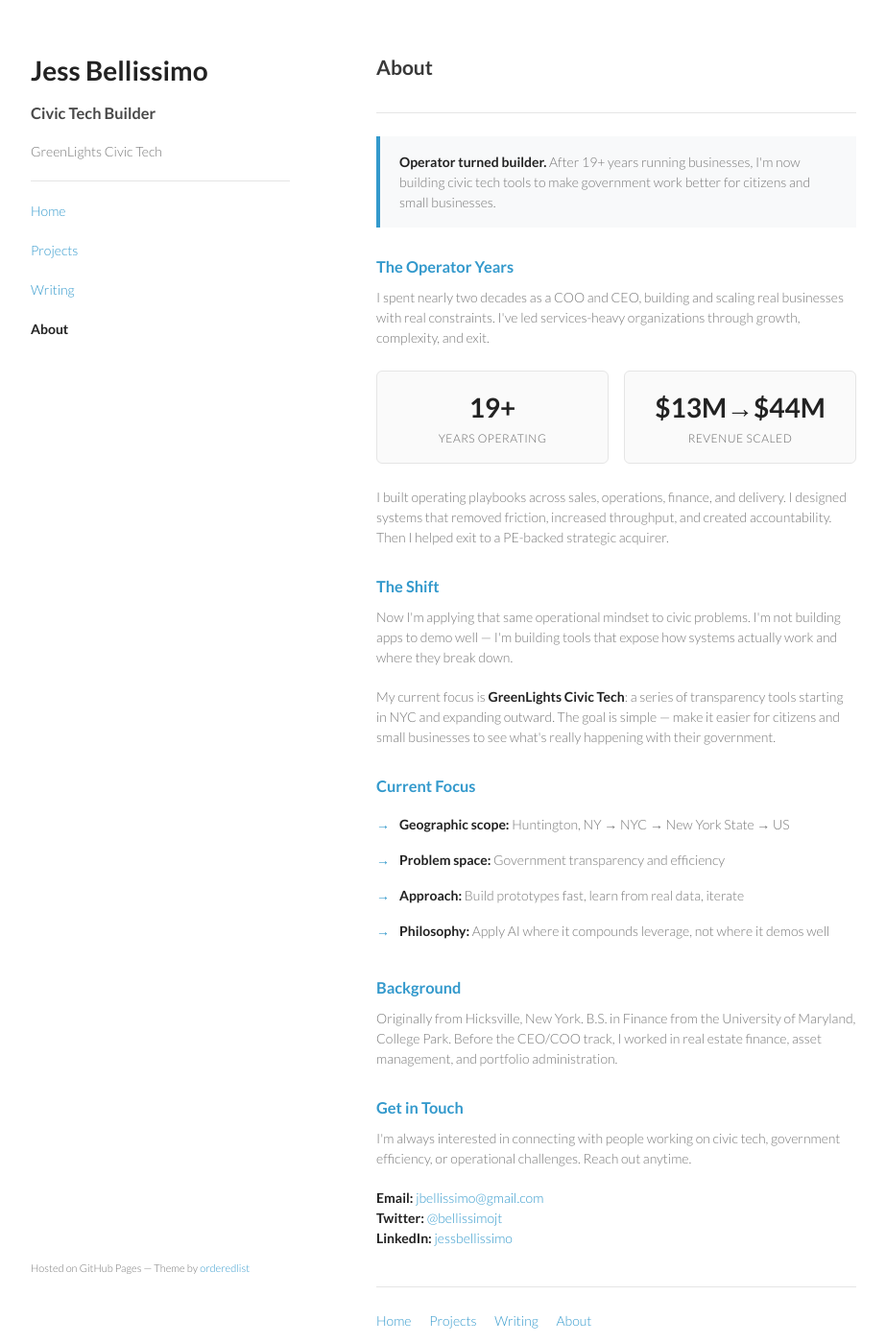
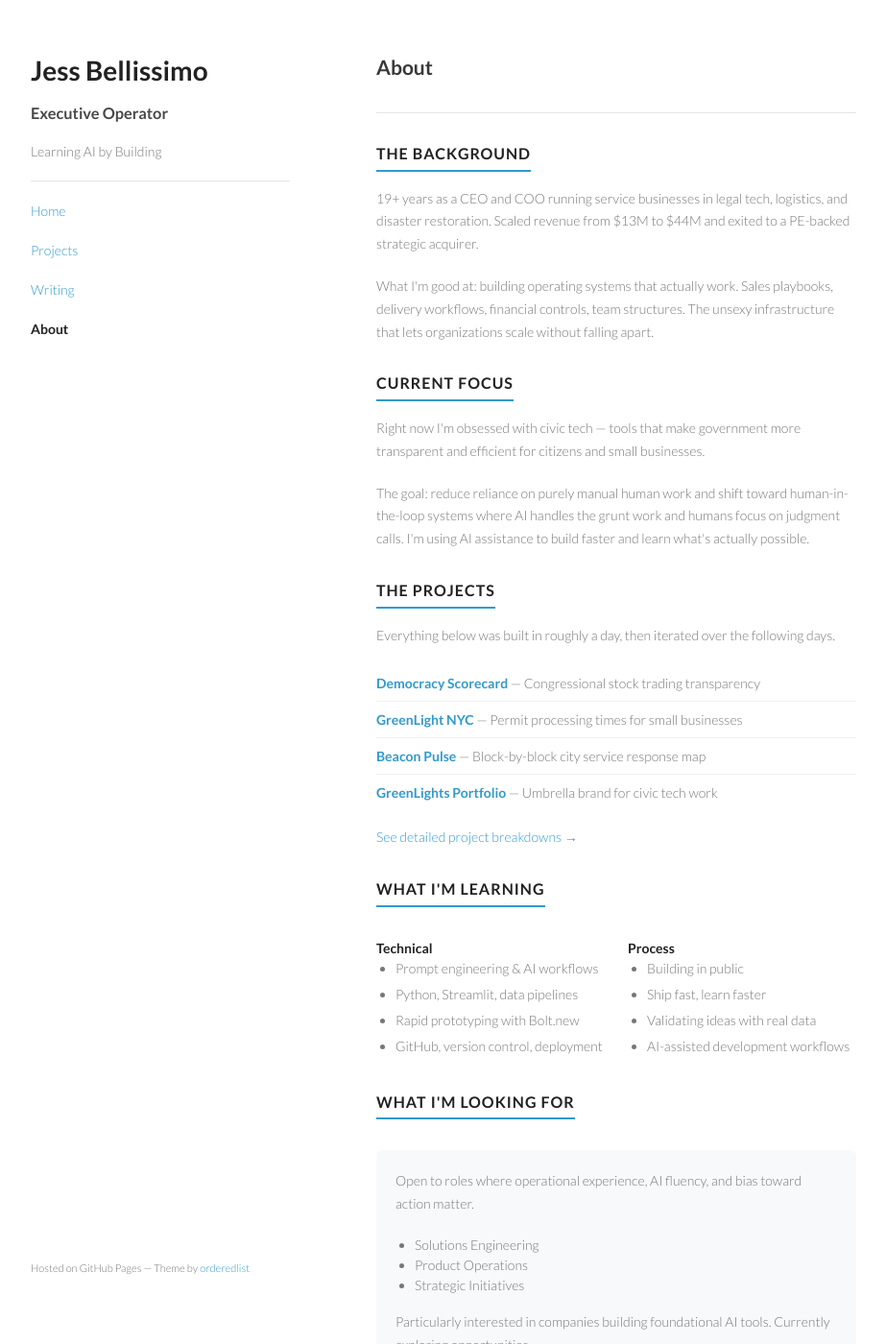
Before and after one commit to JBellissimo/jbellissimo.github.io, a Jekyll site: the page about.html, which Jekyll copies as it is, in a window 1280 px wide and 1400 px high. Shown: the whole window at 96% size, without its empty margins (178-1101 px from the left). Built offline with Jekyll 4.4.1, drawn with Linux system fonts in a browser that asks for light colours; some of the changed text lies outside the part shown.

Commit message:
Update About page with new positioning
- Reframe as Executive Operator learning AI by building
- New structure: Background, Current Focus, Projects, Learning, Looking For
- Direct tone, ship-fast energy

Co-Authored-By: Claude Opus 4.5 <noreply@anthropic.com>

```diff
--- a/about.html
+++ b/about.html
@@ -14,61 +14,67 @@
         padding-bottom: 16px;
         border-bottom: 1px solid #e5e5e5;
       }
-      .highlight-box {
-        background: #f8f9fa;
-        border-left: 4px solid #39c;
-        padding: 16px 20px;
-        margin: 24px 0;
-      }
-      .highlight-box p {
-        margin: 0;
-      }
-      .journey-section {
+      .about-section {
         margin: 32px 0;
       }
-      .journey-section h3 {
-        color: #39c;
-        margin-bottom: 12px;
+      .about-section h3 {
+        color: #222;
+        font-size: 16px;
+        text-transform: uppercase;
+        letter-spacing: 1px;
+        margin-bottom: 16px;
+        padding-bottom: 8px;
+        border-bottom: 2px solid #39c;
+        display: inline-block;
       }
-      .stats-grid {
-        display: grid;
-        grid-template-columns: repeat(2, 1fr);
-        gap: 16px;
-        margin: 24px 0;
+      .about-section p {
+        line-height: 1.7;
       }
-      .stat-item {
-        background: #fafafa;
-        border: 1px solid #e5e5e5;
-        border-radius: 6px;
-        padding: 16px;
-        text-align: center;
-      }
-      .stat-number {
-        font-size: 28px;
-        font-weight: 700;
-        color: #222;
-        display: block;
-      }
-      .stat-label {
-        font-size: 12px;
-        color: #666;
-        text-transform: uppercase;
-        letter-spacing: 0.5px;
-      }
-      .focus-list {
+      .project-list {
         list-style: none;
         padding: 0;
+        margin: 16px 0;
       }
-      .focus-list li {
+      .project-list li {
         padding: 8px 0;
-        padding-left: 24px;
-        position: relative;
+        border-bottom: 1px solid #f0f0f0;
       }
-      .focus-list li:before {
-        content: "→";
-        position: absolute;
-        left: 0;
-        color: #39c;
+      .project-list li:last-child {
+        border-bottom: none;
+      }
+      .project-list a {
+        font-weight: 700;
+      }
+      .skills-grid {
+        display: grid;
+        grid-template-columns: 1fr 1fr;
+        gap: 24px;
+        margin: 16px 0;
+      }
+      .skills-grid ul {
+        margin: 0;
+        padding-left: 20px;
+      }
+      .skills-grid li {
+        margin-bottom: 6px;
+      }
+      .looking-for {
+        background: #f8f9fa;
+        border-radius: 6px;
+        padding: 20px;
+        margin: 16px 0;
+      }
+      .looking-for ul {
+        margin: 12px 0 0 0;
+        padding-left: 20px;
+      }
+      .contact-block {
+        margin-top: 24px;
+      }
+      .contact-block a {
+        display: inline-block;
+        margin-right: 20px;
+        font-weight: 700;
       }
       /* Footer styles */
       .page-footer {
@@ -90,7 +96,7 @@
         color: #39c;
       }
       @media screen and (max-width: 480px) {
-        .stats-grid {
+        .skills-grid {
           grid-template-columns: 1fr;
         }
       }
@@ -102,9 +108,9 @@
         <h1>Jess Bellissimo</h1>
         <p></p>
         <h3>
-          <a name="about" class="anchor" href="#about"><span class="octicon octicon-link"></span></a>Civic Tech Builder
+          <a name="about" class="anchor" href="#about"><span class="octicon octicon-link"></span></a>Executive Operator
         </h3>
-        <p>GreenLights Civic Tech</p>
+        <p>Learning AI by Building</p>
         <hr/>
 
         <p class="view"><a href="/">Home</a></p>
@@ -118,78 +124,89 @@
           <h2>About</h2>
         </div>
 
-        <div class="highlight-box">
-          <p><strong>Operator turned builder.</strong> After 19+ years running businesses, I'm now building civic tech tools to make government work better for citizens and small businesses.</p>
-        </div>
-
-        <div class="journey-section">
-          <h3>The Operator Years</h3>
+        <div class="about-section">
+          <h3>The Background</h3>
           <p>
-            I spent nearly two decades as a COO and CEO, building and scaling real businesses with real constraints.
-            I've led services-heavy organizations through growth, complexity, and exit.
+            19+ years as a CEO and COO running service businesses in legal tech, logistics, and disaster restoration.
+            Scaled revenue from $13M to $44M and exited to a PE-backed strategic acquirer.
           </p>
-
-          <div class="stats-grid">
-            <div class="stat-item">
-              <span class="stat-number">19+</span>
-              <span class="stat-label">Years Operating</span>
-            </div>
-            <div class="stat-item">
-              <span class="stat-number">$13M→$44M</span>
-              <span class="stat-label">Revenue Scaled</span>
-            </div>
-          </div>
-
           <p>
-            I built operating playbooks across sales, operations, finance, and delivery.
-            I designed systems that removed friction, increased throughput, and created accountability.
-            Then I helped exit to a PE-backed strategic acquirer.
+            What I'm good at: building operating systems that actually work. Sales playbooks, delivery workflows,
+            financial controls, team structures. The unsexy infrastructure that lets organizations scale
+            without falling apart.
           </p>
         </div>
 
-        <div class="journey-section">
-          <h3>The Shift</h3>
+        <div class="about-section">
+          <h3>Current Focus</h3>
           <p>
-            Now I'm applying that same operational mindset to civic problems.
-            I'm not building apps to demo well — I'm building tools that expose how systems actually work
-            and where they break down.
+            Right now I'm obsessed with civic tech — tools that make government more transparent and efficient
+            for citizens and small businesses.
           </p>
           <p>
-            My current focus is <strong>GreenLights Civic Tech</strong>: a series of transparency tools
-            starting in NYC and expanding outward. The goal is simple — make it easier for citizens
-            and small businesses to see what's really happening with their government.
+            The goal: reduce reliance on purely manual human work and shift toward human-in-the-loop systems
+            where AI handles the grunt work and humans focus on judgment calls. I'm using AI assistance
+            to build faster and learn what's actually possible.
           </p>
         </div>
 
-        <div class="journey-section">
-          <h3>Current Focus</h3>
-          <ul class="focus-list">
-            <li><strong>Geographic scope:</strong> Huntington, NY → NYC → New York State → US</li>
-            <li><strong>Problem space:</strong> Government transparency and efficiency</li>
-            <li><strong>Approach:</strong> Build prototypes fast, learn from real data, iterate</li>
-            <li><strong>Philosophy:</strong> Apply AI where it compounds leverage, not where it demos well</li>
+        <div class="about-section">
+          <h3>The Projects</h3>
+          <p>Everything below was built in roughly a day, then iterated over the following days.</p>
+          <ul class="project-list">
+            <li><a href="https://democracy-scorecard.streamlit.app/" target="_blank">Democracy Scorecard</a> — Congressional stock trading transparency</li>
+            <li><a href="https://open-doors-wait-tax-md08.bolt.host" target="_blank">GreenLight NYC</a> — Permit processing times for small businesses</li>
+            <li><a href="https://beacon-pulse-nyc-tra-74m4.bolt.host" target="_blank">Beacon Pulse</a> — Block-by-block city service response map</li>
+            <li><a href="https://greenlights-civic-te-n82v.bolt.host/" target="_blank">GreenLights Portfolio</a> — Umbrella brand for civic tech work</li>
           </ul>
+          <p><a href="/projects.html">See detailed project breakdowns →</a></p>
         </div>
 
-        <div class="journey-section">
-          <h3>Background</h3>
-          <p>
-            Originally from Hicksville, New York. B.S. in Finance from the University of Maryland, College Park.
-            Before the CEO/COO track, I worked in real estate finance, asset management, and portfolio administration.
-          </p>
+        <div class="about-section">
+          <h3>What I'm Learning</h3>
+          <div class="skills-grid">
+            <div>
+              <strong>Technical</strong>
+              <ul>
+                <li>Prompt engineering & AI workflows</li>
+                <li>Python, Streamlit, data pipelines</li>
+                <li>Rapid prototyping with Bolt.new</li>
+                <li>GitHub, version control, deployment</li>
+              </ul>
+            </div>
+            <div>
+              <strong>Process</strong>
+              <ul>
+                <li>Building in public</li>
+                <li>Ship fast, learn faster</li>
+                <li>Validating ideas with real data</li>
+                <li>AI-assisted development workflows</li>
+              </ul>
+            </div>
+          </div>
         </div>
 
-        <div class="journey-section">
-          <h3>Get in Touch</h3>
-          <p>
-            I'm always interested in connecting with people working on civic tech, government efficiency,
-            or operational challenges. Reach out anytime.
-          </p>
-          <p>
-            <strong>Email:</strong> <a href="mailto:jbellissimo@gmail.com">jbellissimo@gmail.com</a><br>
-            <strong>Twitter:</strong> <a href="https://x.com/bellissimojt" target="_blank" rel="noopener">@bellissimojt</a><br>
-            <strong>LinkedIn:</strong> <a href="https://www.linkedin.com/in/jessbellissimo/" target="_blank" rel="noopener">jessbellissimo</a>
-          </p>
+        <div class="about-section">
+          <h3>What I'm Looking For</h3>
+          <div class="looking-for">
+            <p>
+              Open to roles where operational experience, AI fluency, and bias toward action matter.
+            </p>
+            <ul>
+              <li>Solutions Engineering</li>
+              <li>Product Operations</li>
+              <li>Strategic Initiatives</li>
+            </ul>
+            <p style="margin-top: 16px;">
+              Particularly interested in companies building foundational AI tools.
+              Currently exploring opportunities.
+            </p>
+          </div>
+          <div class="contact-block">
+            <a href="https://x.com/bellissimojt" target="_blank" rel="noopener">Twitter</a>
+            <a href="https://www.linkedin.com/in/jessbellissimo/" target="_blank" rel="noopener">LinkedIn</a>
+            <a href="mailto:jbellissimo@gmail.com">Email</a>
+          </div>
         </div>
 
         <!-- Page Footer -->
```
